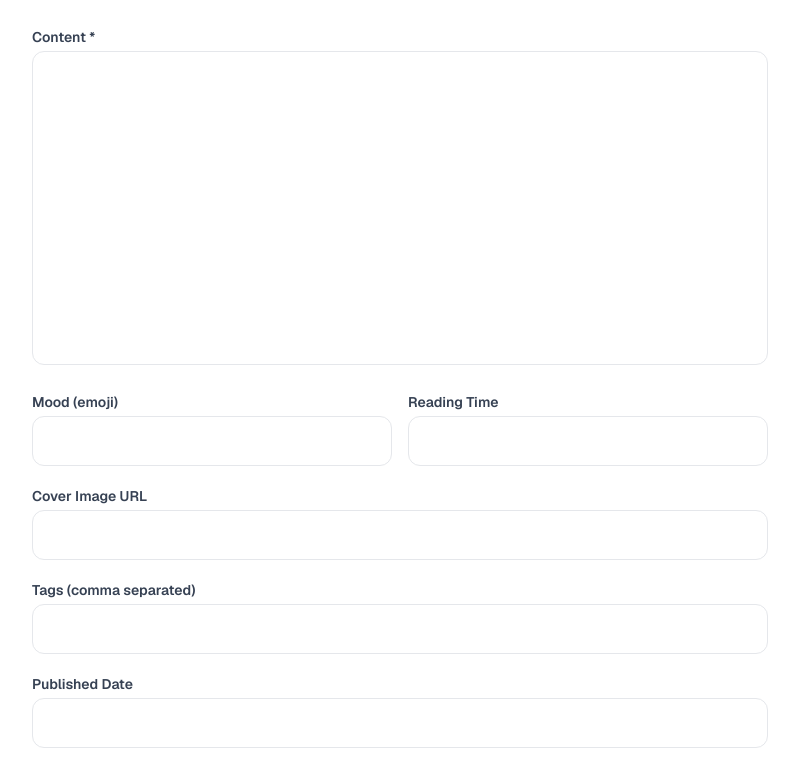
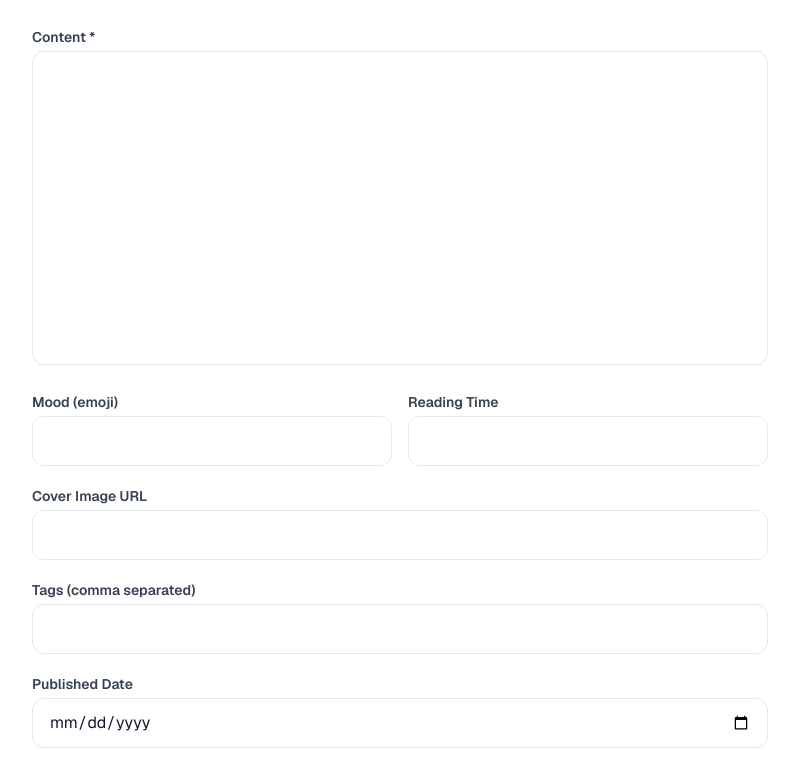
Before and after one commit to rayhandevcs-tech/rayns-notes, a Next.js app: page /admin/edit/1 in a window 1280 px wide. Shown: the part 385-1165 px from the top of the page, without its empty margins (240-1039 px from the left). Built offline with nearby package versions, Linux system fonts and the light colour scheme; no server answers; sample sign-in values are in the browser's storage.

Commit message:
add share buttons, auto save, word count, date picker

```diff
--- a/src/app/admin/edit/[id]/page.jsx
+++ b/src/app/admin/edit/[id]/page.jsx
@@ -21,6 +21,7 @@ export default function EditNote() {
     publishedAt: "",
     readingTime: "",
   });
+  const [dateInput, setDateInput] = useState("");
 
   useEffect(() => {
     const auth = localStorage.getItem("admin_auth");
@@ -174,10 +175,33 @@ export default function EditNote() {
         </div>
 
         <div>
-          <label className="block text-sm font-semibold text-gray-700 dark:text-gray-300 mb-1">Published Date</label>
-          <input name="publishedAt" value={form.publishedAt} onChange={handleChange}
-            className="w-full px-4 py-3 rounded-xl border border-gray-200 dark:border-gray-700 bg-white dark:bg-gray-900 text-gray-900 dark:text-white focus:outline-none focus:border-violet-400 transition-colors" />
+          <label className="block text-sm font-semibold text-gray-700 dark:text-gray-300 mb-1">
+            Published Date
+          </label>
+          <input
+            type="date"
+            value={dateInput}
+            onChange={(e) => {
+              const val = e.target.value;
+              setDateInput(val);
+              if (val) {
+                const date = new Date(val + "T00:00:00");
+                const formatted = date.toLocaleDateString("en-US", {
+                  month: "long",
+                  day: "numeric",
+                  year: "numeric",
+                });
+                setForm((prev) => ({ ...prev, publishedAt: formatted }));
+              }
+            }}
+            className="w-full px-4 py-3 rounded-xl border border-gray-200 dark:border-gray-700 bg-white dark:bg-gray-900 text-gray-900 dark:text-white focus:outline-none focus:border-violet-400 transition-colors"
+          />
+          {form.publishedAt && (
+            <p className="text-xs text-gray-400 mt-1">{form.publishedAt}</p>
+          )}
         </div>
+
+
       </div>
     </main>
   );
--- a/src/app/admin/new/page.jsx
+++ b/src/app/admin/new/page.jsx
@@ -20,6 +20,7 @@ export default function NewNote() {
     publishedAt: "",
     readingTime: "",
   });
+  const [dateInput, setDateInput] = useState("");
 
   // Auth check + load draft
   useEffect(() => {
@@ -106,26 +107,34 @@ export default function NewNote() {
     : 0;
 
   return (
+
     <main className="min-h-screen bg-white dark:bg-gray-950">
+
       {/* Header */}
       <div className="border-b border-gray-200 dark:border-gray-800">
+
         <div className="max-w-3xl mx-auto px-4 py-4 flex items-center justify-between">
+
           <Link
             href="/admin/dashboard"
             className="text-sm text-gray-500 hover:text-violet-500 transition-colors"
           >
             ← Dashboard
           </Link>
+
           <h1 className="text-lg font-black text-gray-900 dark:text-white">
             New Note
           </h1>
+
           <div className="flex gap-2">
+
             <button
               onClick={handleClearDraft}
               className="px-3 py-2 rounded-xl border border-gray-200 dark:border-gray-700 text-gray-400 text-xs font-medium hover:border-red-300 hover:text-red-400 transition-colors"
             >
               Clear
             </button>
+
             <button
               onClick={() => handleSubmit("draft")}
               disabled={saving}
@@ -133,6 +142,7 @@ export default function NewNote() {
             >
               Save Draft
             </button>
+
             <button
               onClick={() => handleSubmit("published")}
               disabled={saving}
@@ -140,8 +150,11 @@ export default function NewNote() {
             >
               {saving ? "Publishing..." : "Publish"}
             </button>
+
           </div>
+
         </div>
+
 
         {/* Auto save indicator */}
         {lastSaved && (
@@ -197,14 +210,19 @@ export default function NewNote() {
         </div>
 
         <div>
+
           <div className="flex items-center justify-between mb-1">
+
             <label className="block text-sm font-semibold text-gray-700 dark:text-gray-300">
               Content *
             </label>
+
             <span className="text-xs text-gray-400 dark:text-gray-500">
               {wordCount} words · {form.readingTime || "0 min read"}
             </span>
+
           </div>
+
           <textarea
             name="content"
             value={form.content}
@@ -215,11 +233,15 @@ export default function NewNote() {
           />
         </div>
 
+
         <div className="grid grid-cols-2 gap-4">
+
           <div>
+
             <label className="block text-sm font-semibold text-gray-700 dark:text-gray-300 mb-1">
               Mood (emoji)
             </label>
+
             <input
               name="mood"
               value={form.mood}
@@ -228,10 +250,13 @@ export default function NewNote() {
               className="w-full px-4 py-3 rounded-xl border border-gray-200 dark:border-gray-700 bg-white dark:bg-gray-900 text-gray-900 dark:text-white placeholder-gray-400 focus:outline-none focus:border-violet-400 transition-colors"
             />
           </div>
+
           <div>
+
             <label className="block text-sm font-semibold text-gray-700 dark:text-gray-300 mb-1">
               Reading Time
             </label>
+
             <input
               name="readingTime"
               value={form.readingTime}
@@ -240,6 +265,7 @@ export default function NewNote() {
               className="w-full px-4 py-3 rounded-xl border border-gray-200 dark:border-gray-700 bg-white dark:bg-gray-900 text-gray-900 dark:text-white placeholder-gray-400 focus:outline-none focus:border-violet-400 transition-colors"
             />
           </div>
+
         </div>
 
         <div>
@@ -272,21 +298,28 @@ export default function NewNote() {
           <label className="block text-sm font-semibold text-gray-700 dark:text-gray-300 mb-1">
             Published Date
           </label>
+
           <input
             type="date"
-            name="publishedAt"
-            value={form.publishedAt}
+            value={dateInput}
             onChange={(e) => {
-              const date = new Date(e.target.value);
+              const val = e.target.value;
+              setDateInput(val);
+              if (val) {
+                const date = new Date(val + "T00:00:00");
                 const formatted = date.toLocaleDateString("en-US", {
                   month: "long",
                   day: "numeric",
                   year: "numeric",
                 });
                 setForm((prev) => ({ ...prev, publishedAt: formatted }));
+              }
             }}
             className="w-full px-4 py-3 rounded-xl border border-gray-200 dark:border-gray-700 bg-white dark:bg-gray-900 text-gray-900 dark:text-white focus:outline-none focus:border-violet-400 transition-colors"
           />
+          {form.publishedAt && (
+            <p className="text-xs text-gray-400 mt-1">{form.publishedAt}</p>
+          )}
         </div>
 
       </div>
```
Lines whose indentation alone changed are shown as unchanged.
